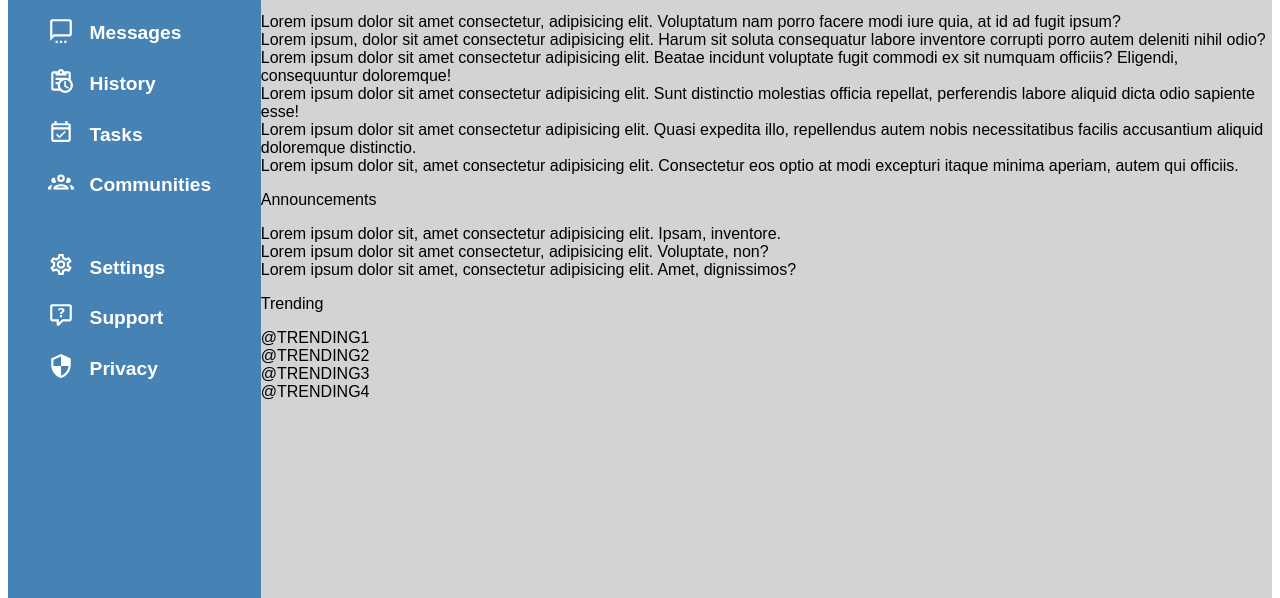
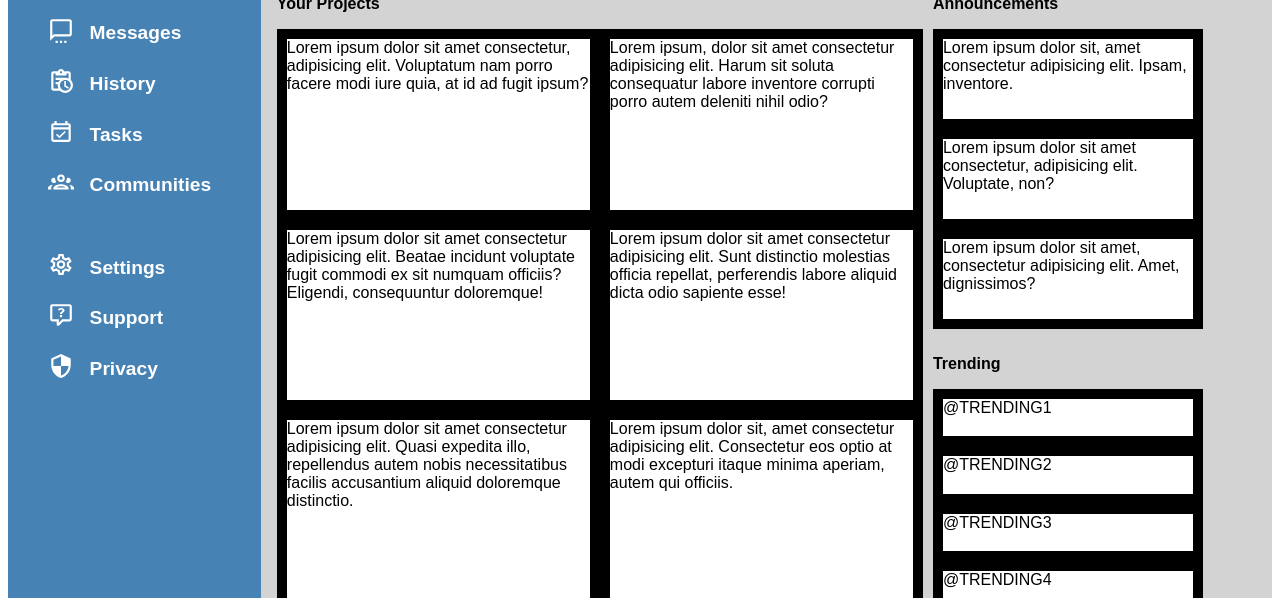
Before and after one commit to flipott/admin-dashboard, a plain HTML site: page index.html in a window 1280 px wide. Shown: the part 210-808 px from the top of the page. Drawn offline with Linux system fonts and the light colour scheme.

Commit message:
Created basic grid layout for main content

```diff
--- a/styles.css
+++ b/styles.css
@@ -3,8 +3,8 @@
 }
 
 html, body {
-    height: 100vh;
-    overflow: hidden;
+    height: 100%;
+    position: fixed;
 }
 
 .container {
@@ -51,6 +51,61 @@ li > a {
     list-style-type: none;
     grid-row-start: 2;
 }
+
+.main-content {
+    display: grid;
+    grid-template-columns: 2fr 1fr;
+    padding: 1rem;
+    padding-bottom: 2rem;
+    gap: 10px;
+}
+
+.title {
+    font-weight: bold;
+}
+
+.projects {
+    grid-row: 1 / 3;
+    display: grid;
+    grid-template-columns: 1fr 1fr;
+    grid-template-rows: 50px auto auto auto;
+}
+
+.announcements {
+    display: grid;
+    grid-template-rows: 50px auto auto auto;
+}
+
+.announcement-item {
+    background: white;
+    border: solid black 10px;
+    width: 250px;
+}
+
+.trending-card {
+    background: white;
+    border: solid black 10px;
+    width: 250px;
+}
+
+.trending {
+    display: grid;
+    grid-template-rows: 50px auto auto auto;
+}
+
+.projects .card {
+    background: white;
+    border: solid black 10px;
+}
+
+.projects .title {
+    grid-column: 1 / 3;
+}
+
+.trending {
+    grid-column-start: 2;
+}
+
 
 .settings-menu {
     list-style-type: none;
```
